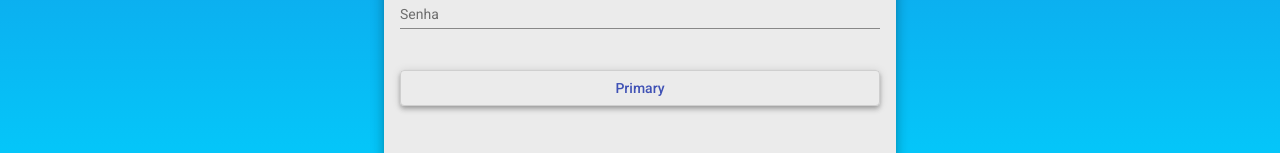
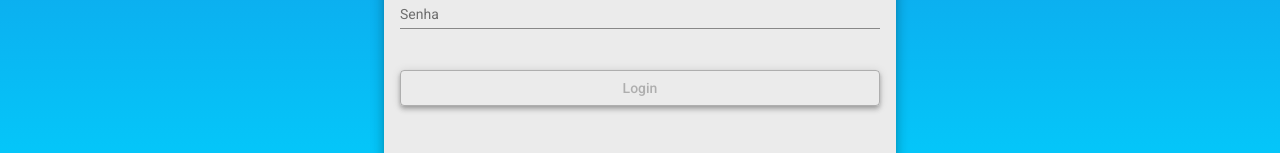
Before and after one commit to renatobarata/helpdesk-frontend, an Angular app: page /login in a window 1280 px wide. Shown: the part 551-704 px from the top of the page. Built offline with nearby package versions, Linux system fonts and the light colour scheme.

Commit message:
Vallidacao de formularios para login.

```diff
--- a/src/app/components/login/login.component.html
+++ b/src/app/components/login/login.component.html
@@ -6,14 +6,16 @@
 
         <mat-form-field class="full-width">
             <mat-label>E-mail</mat-label>
-            <input matInput placeholder="Ex. fulano@mail.com">
+            <input [formControl]="email" required [(ngModel)]="creds.email" name="email"
+                matInput placeholder="Ex. fulano@mail.com">
         </mat-form-field>
 
         <mat-form-field class="full-width">
             <mat-label>Senha</mat-label>
-            <input type="password" matInput placeholder="Ex. Pizza">
+            <input [(ngModel)]="creds.senha" name="senha" type="password"
+                matInput placeholder="Ex. Pizza">
         </mat-form-field>
 
-        <button class="full-width mat-elevation-z4" mat-stroked-button color="primary">Primary</button>
+        <button [disabled]="!validaCampos()" class="full-width mat-elevation-z4" mat-stroked-button color="primary">Login</button>
     </form>
 </div>
--- a/src/app/components/login/login.component.ts
+++ b/src/app/components/login/login.component.ts
@@ -1,4 +1,6 @@
 import { Component, OnInit } from '@angular/core';
+import { FormControl, Validators } from '@angular/forms';
+import { Credenciais } from 'src/app/models/credenciais';
 
 @Component({
   selector: 'app-login',
@@ -7,9 +9,25 @@
 })
 export class LoginComponent implements OnInit {
 
+  creds: Credenciais = {
+    email: '',
+    senha: ''
+  }
+
+  email = new FormControl(null, Validators.email);
+  senha = new FormControl(null, Validators.minLength(3));
+
   constructor() { }
 
   ngOnInit(): void {
   }
 
+  validaCampos(): boolean {
+    if(this.email.valid && this.senha.valid) {
+      return true;
+    } else {
+      return false;
+    }
+  }
+
 }
--- /dev/null
+++ b/src/app/models/credenciais.ts
@@ -0,0 +1,4 @@
+export interface Credenciais {
+    email: string;
+    senha: string;
+}
```
